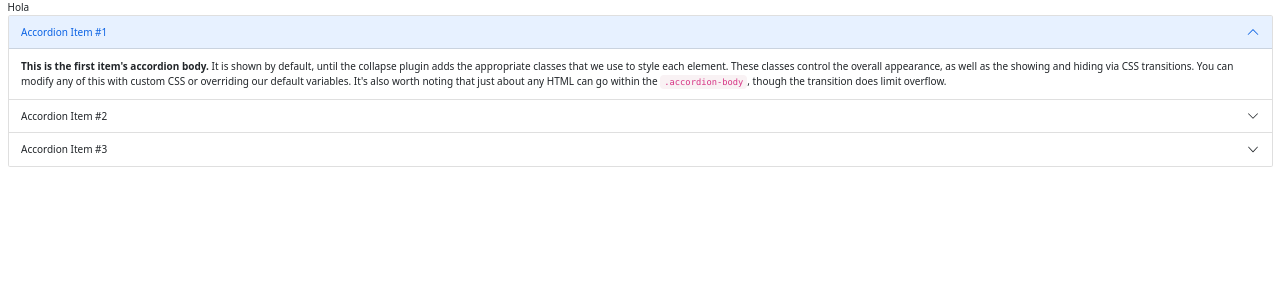
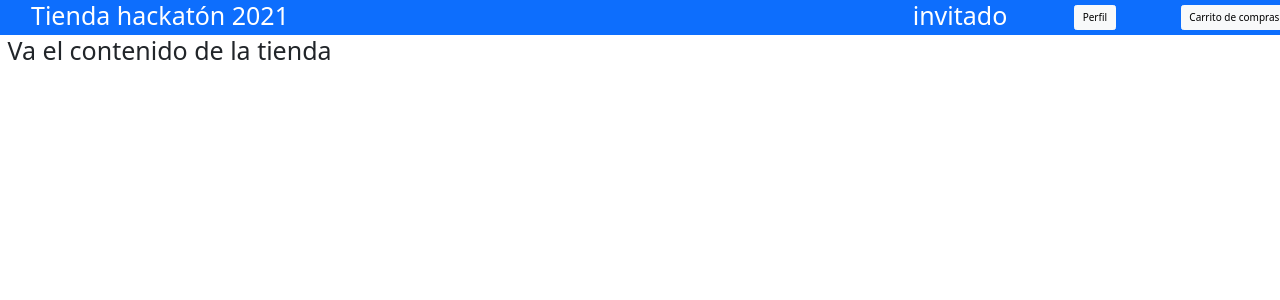
Before and after one commit to J4ngel/H4ckaton_2021, a Flask app: page / in a window 1280 px wide. Shown: the top 300 px of the page. Run offline with Flask 2, Linux system fonts and the light colour scheme; some libraries are stand-ins or nearby versions.

Commit message:
Barra superior desarrollada, nombre de la tienda, nombre del usuario y botones de perfil y carrito de compras

```diff
--- a/templates/constantes.html
+++ b/templates/constantes.html
@@ -11,8 +11,25 @@
 
 {% block content %}
   <div class="container-fluid">
-        <div class="row-3" style="backgrond-color: red">
-            Hola
+        <div class="row align-items-center bg-primary text-white">
+            <div class="col-3 text-center">
+                <h1>Tienda hackatón 2021</h1>
+            </div>
+
+            <div class="col-5">
+            </div>
+
+            <div class="col-2 text-center">
+                <h1>invitado</h1>
+            </div>
+
+            <div class="col-1">
+                <button type="button" class="btn btn-light">Perfil</button>
+            </div>
+
+            <div class="col-1">
+                <button type="button" class="btn btn-light">Carrito de compras</button>
+            </div>
         </div>
 
         <div class="row">
--- a/templates/tienda.html
+++ b/templates/tienda.html
@@ -3,42 +3,5 @@
 {% block title %}Tienda{% endblock %}
 
 {% block desarrollo %}
-<div class="accordion" id="accordionExample">
-    <div class="accordion-item">
-      <h2 class="accordion-header" id="headingOne">
-        <button class="accordion-button" type="button" data-bs-toggle="collapse" data-bs-target="#collapseOne" aria-expanded="true" aria-controls="collapseOne">
-          Accordion Item #1
-        </button>
-      </h2>
-      <div id="collapseOne" class="accordion-collapse collapse show" aria-labelledby="headingOne" data-bs-parent="#accordionExample">
-        <div class="accordion-body">
-          <strong>This is the first item's accordion body.</strong> It is shown by default, until the collapse plugin adds the appropriate classes that we use to style each element. These classes control the overall appearance, as well as the showing and hiding via CSS transitions. You can modify any of this with custom CSS or overriding our default variables. It's also worth noting that just about any HTML can go within the <code>.accordion-body</code>, though the transition does limit overflow.
-        </div>
-      </div>
-    </div>
-    <div class="accordion-item">
-      <h2 class="accordion-header" id="headingTwo">
-        <button class="accordion-button collapsed" type="button" data-bs-toggle="collapse" data-bs-target="#collapseTwo" aria-expanded="false" aria-controls="collapseTwo">
-          Accordion Item #2
-        </button>
-      </h2>
-      <div id="collapseTwo" class="accordion-collapse collapse" aria-labelledby="headingTwo" data-bs-parent="#accordionExample">
-        <div class="accordion-body">
-          <strong>This is the second item's accordion body.</strong> It is hidden by default, until the collapse plugin adds the appropriate classes that we use to style each element. These classes control the overall appearance, as well as the showing and hiding via CSS transitions. You can modify any of this with custom CSS or overriding our default variables. It's also worth noting that just about any HTML can go within the <code>.accordion-body</code>, though the transition does limit overflow.
-        </div>
-      </div>
-    </div>
-    <div class="accordion-item">
-      <h2 class="accordion-header" id="headingThree">
-        <button class="accordion-button collapsed" type="button" data-bs-toggle="collapse" data-bs-target="#collapseThree" aria-expanded="false" aria-controls="collapseThree">
-          Accordion Item #3
-        </button>
-      </h2>
-      <div id="collapseThree" class="accordion-collapse collapse" aria-labelledby="headingThree" data-bs-parent="#accordionExample">
-        <div class="accordion-body">
-          <strong>This is the third item's accordion body.</strong> It is hidden by default, until the collapse plugin adds the appropriate classes that we use to style each element. These classes control the overall appearance, as well as the showing and hiding via CSS transitions. You can modify any of this with custom CSS or overriding our default variables. It's also worth noting that just about any HTML can go within the <code>.accordion-body</code>, though the transition does limit overflow.
-        </div>
-      </div>
-    </div>
-  </div>
+<h1>Va el contenido de la tienda</h1>
 {% endblock %}
```
